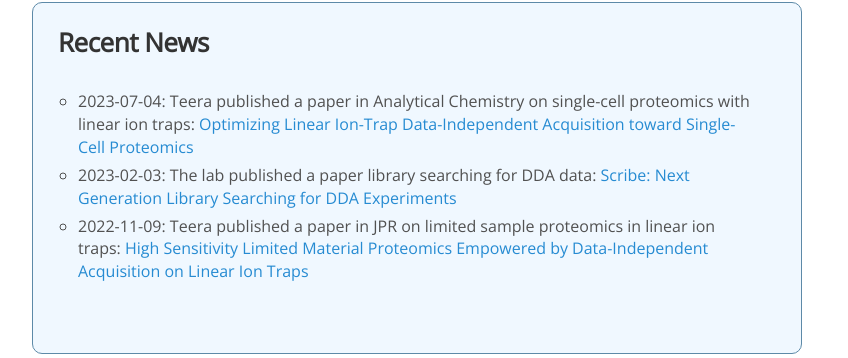
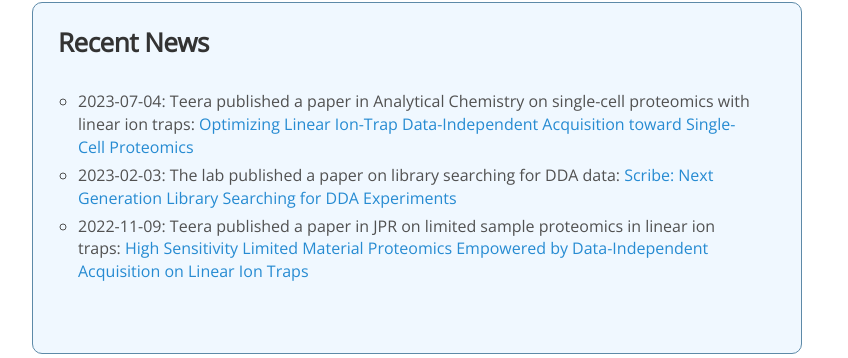
Before and after one commit to searlelab/searlelab.github.io, a Jekyll site: the page built from index.html, in a window 1280 px wide and 972 px high. Shown: the part 432-790 px from the top of the window, without its empty margins (223-1071 px from the left). Built offline with Jekyll 4.4.1, drawn with Linux system fonts in a browser that asks for light colours; nearby versions of some CDN libraries; comment, search, counter and statistics services are not loaded.

Commit message:
Update news.yml

```diff
--- a/_data/news.yml
+++ b/_data/news.yml
@@ -2,7 +2,7 @@
   details: Teera published a paper in Analytical Chemistry on single-cell proteomics with linear ion traps&colon; <a href=https://pubs.acs.org/doi/10.1021/acs.analchem.3c00842>Optimizing Linear Ion-Trap Data-Independent Acquisition toward Single-Cell Proteomics</a>
 
 - date: 2023-02-03
-  details: The lab published a paper library searching for DDA data&colon; <a href=https://pubs.acs.org/doi/10.1021/acs.jproteome.2c00672>Scribe&colon; Next Generation Library Searching for DDA Experiments</a>
+  details: The lab published a paper on library searching for DDA data&colon; <a href=https://pubs.acs.org/doi/10.1021/acs.jproteome.2c00672>Scribe&colon; Next Generation Library Searching for DDA Experiments</a>
 
 - date: 2022-11-09
   details: Teera published a paper in JPR on limited sample proteomics in linear ion traps&colon; <a href=https://pubs.acs.org/doi/10.1021/acs.jproteome.2c00376>High Sensitivity Limited Material Proteomics Empowered by Data-Independent Acquisition on Linear Ion Traps</a>
```
